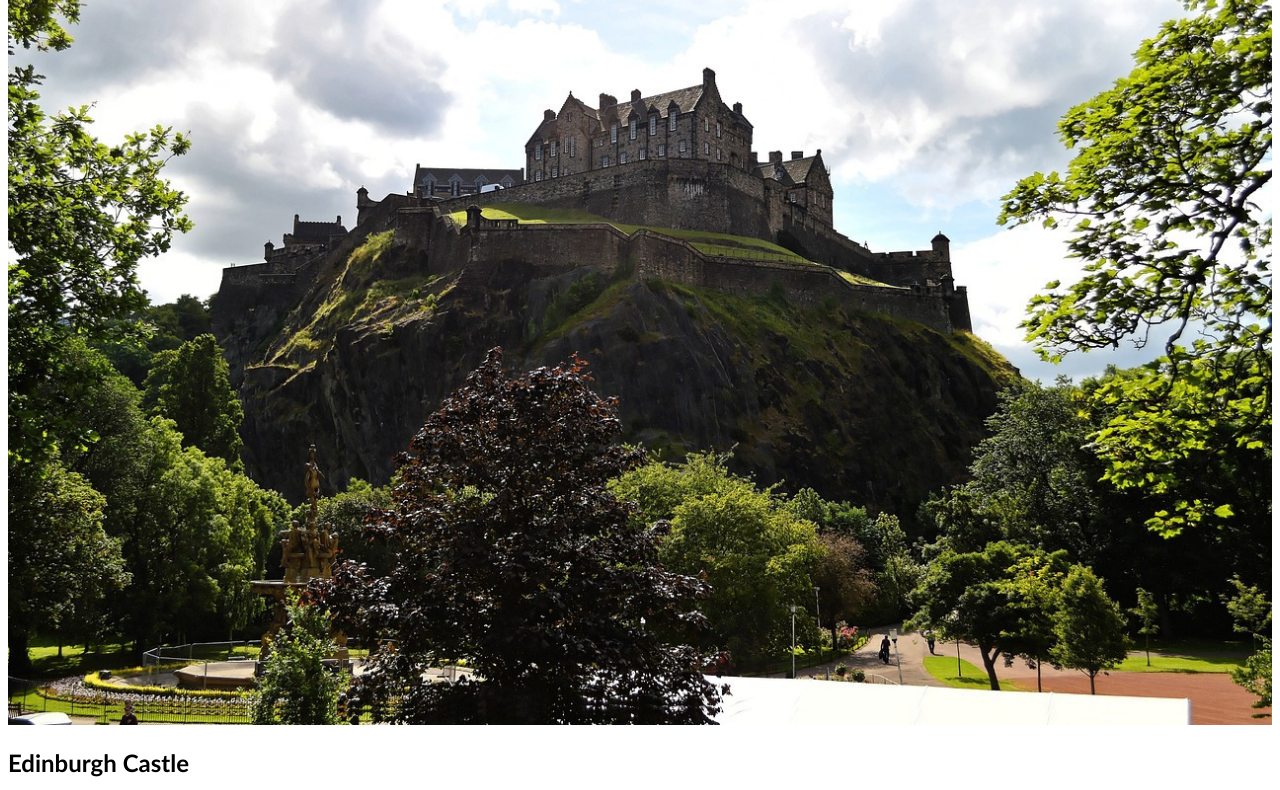
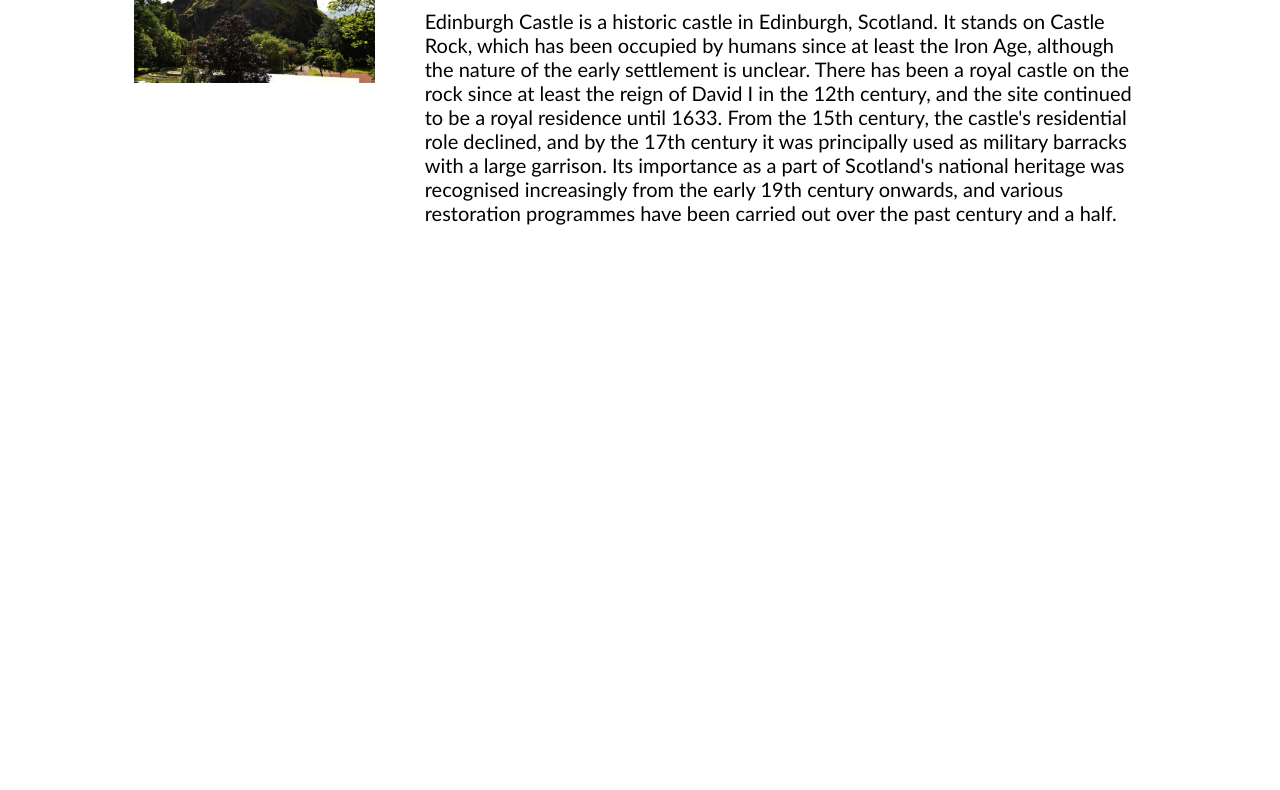
Before and after one commit to qianranzhang/Scotland-code, a plain HTML site: page index.html in a window 1280 px wide. Shown: the part 477-1267 px from the top of the page. After the commit the page ends 800 px from the top, so only its background shows below. Drawn offline with Linux system fonts and the light colour scheme.

Commit message:
two-column added

```diff
--- a/index.html
+++ b/index.html
@@ -12,7 +12,7 @@
             My Scotland
         </h1>
     </section>
-    <section class="two-colunm">
+    <section class="two-column">
         <div class="image">
             <img src="./images/edinburgh-castle-959083_1280.jpg" alt="edinburgh castle">
         </div>
--- a/style.css
+++ b/style.css
@@ -25,6 +25,13 @@ img{
 
 .two-column{
     display: grid;
-    grid-template-columns: 1fr 1fr;
+    grid-template-columns: 1fr 3fr;
     gap: 50px;
+    width: 80%;
+    margin: auto;
+    margin-top: 40px;
 }
+
+.info{
+    font-size: 1.25em;
+}
```
